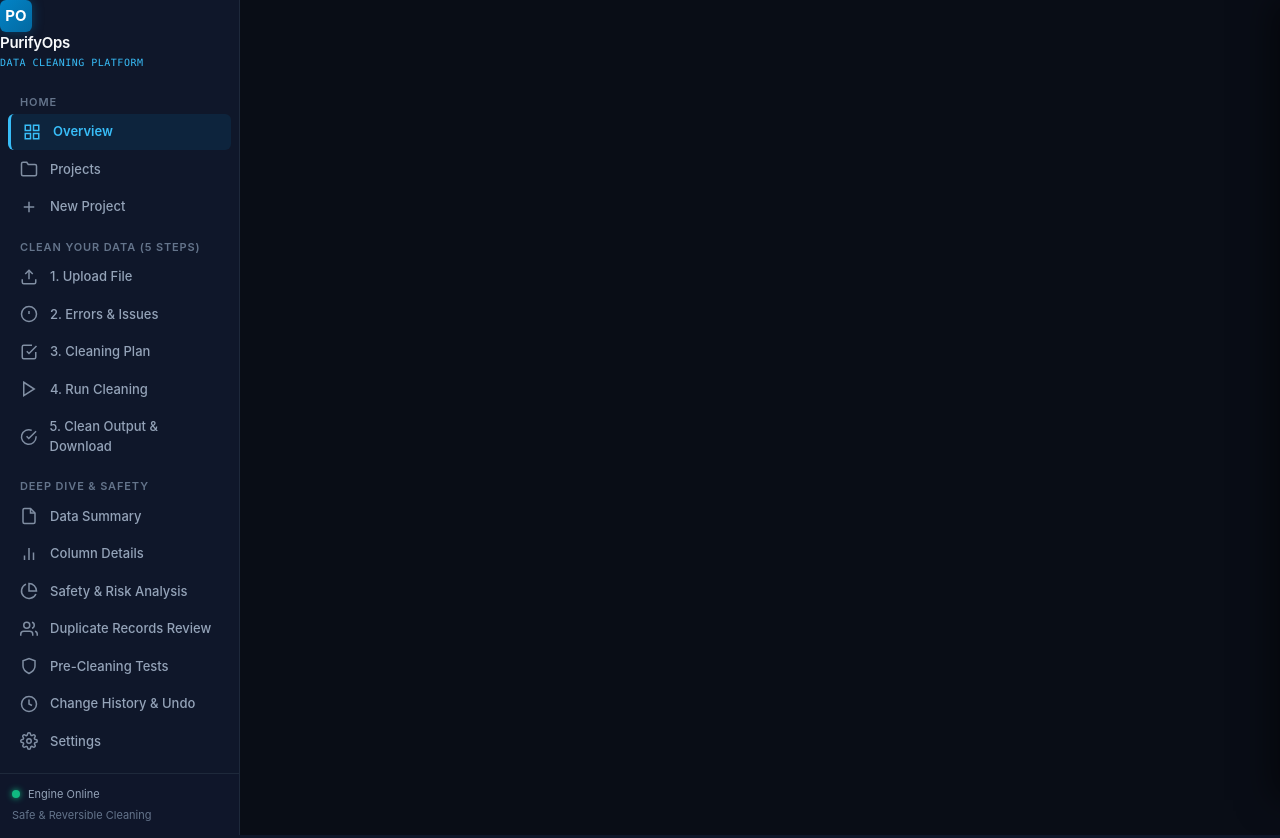
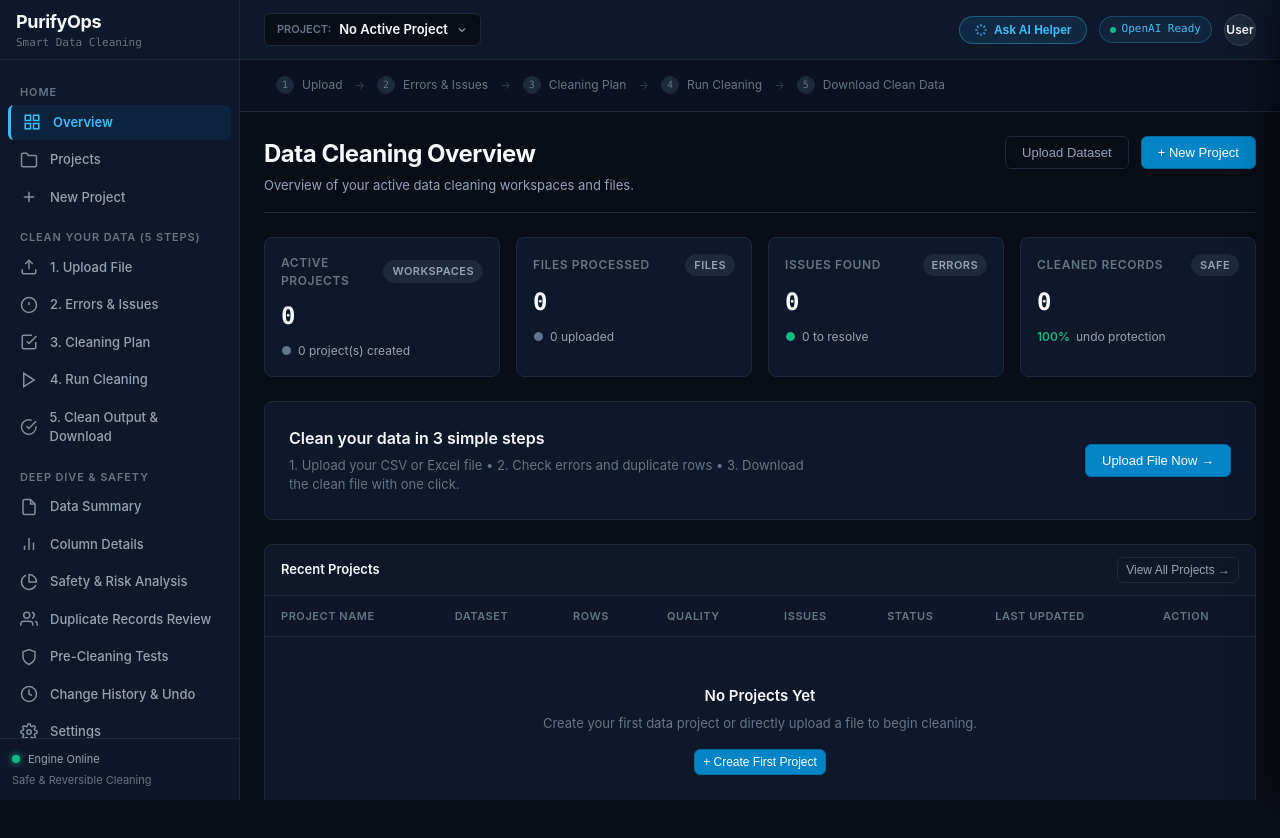
Before and after one commit to gottisaiaashish/PurifyOps, a plain HTML site: page frontend/index.html in a window 1280 px wide. Shown: the top 838 px of the page. After the commit the page ends 800 px from the top, so only its background shows below. Drawn offline with Linux system fonts and the light colour scheme.

Commit message:
Fix layout flex container to eliminate black gap and remove PO icon badge

```diff
--- a/frontend/css/layout.css
+++ b/frontend/css/layout.css
@@ -21,17 +21,20 @@ body {
 }
 
 /* App Container */
-.app-container {
-  display: flex;
-  height: 100vh;
-  width: 100vw;
-  overflow: hidden;
+.app-container,
+.app-layout {
+  display: flex !important;
+  flex-direction: row !important;
+  height: 100vh !important;
+  width: 100vw !important;
+  overflow: hidden !important;
 }
 
 /* Sidebar */
 .app-sidebar {
   width: var(--sidebar-width);
   min-width: var(--sidebar-width);
+  max-width: var(--sidebar-width);
   background-color: var(--bg-surface);
   border-right: 1px solid var(--border-subtle);
   display: flex;
@@ -41,7 +44,8 @@ body {
   z-index: 20;
 }
 
-.sidebar-header {
+.sidebar-header,
+.brand-header {
   height: var(--header-height);
   padding: 0 var(--space-4);
   display: flex;
@@ -181,6 +185,7 @@ body {
 /* Main Content Wrapper */
 .app-main {
   flex: 1;
+  min-width: 0;
   display: flex;
   flex-direction: column;
   height: 100%;
--- a/frontend/index.html
+++ b/frontend/index.html
@@ -17,14 +17,13 @@
   <link rel="stylesheet" href="css/views.css" />
 </head>
 <body class="theme-dark">
-  <div class="app-layout">
+  <div class="app-container">
     <!-- Left Navigation Sidebar -->
     <aside class="app-sidebar">
-      <div class="brand-header">
-        <div class="brand-icon">PO</div>
+      <div class="sidebar-header">
         <div class="brand-details">
-          <span class="brand-title">PurifyOps</span>
-          <span class="brand-subtitle">Data Cleaning Platform</span>
+          <span class="brand-title" style="font-size: 18px; font-weight: 700; color: #f8fafc; letter-spacing: -0.02em;">PurifyOps</span>
+          <span class="brand-subtitle" style="font-size: 11px; color: var(--text-muted); text-transform: none; letter-spacing: normal;">Smart Data Cleaning</span>
         </div>
       </div>
 
```
